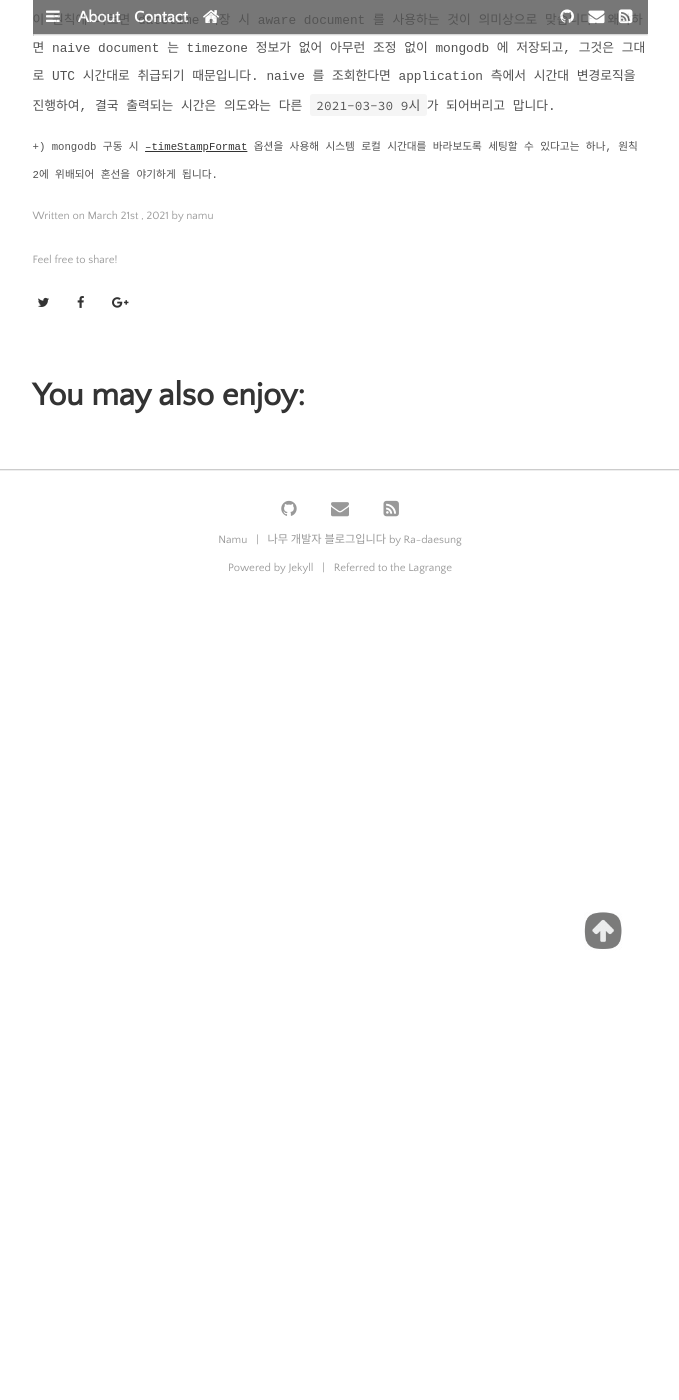
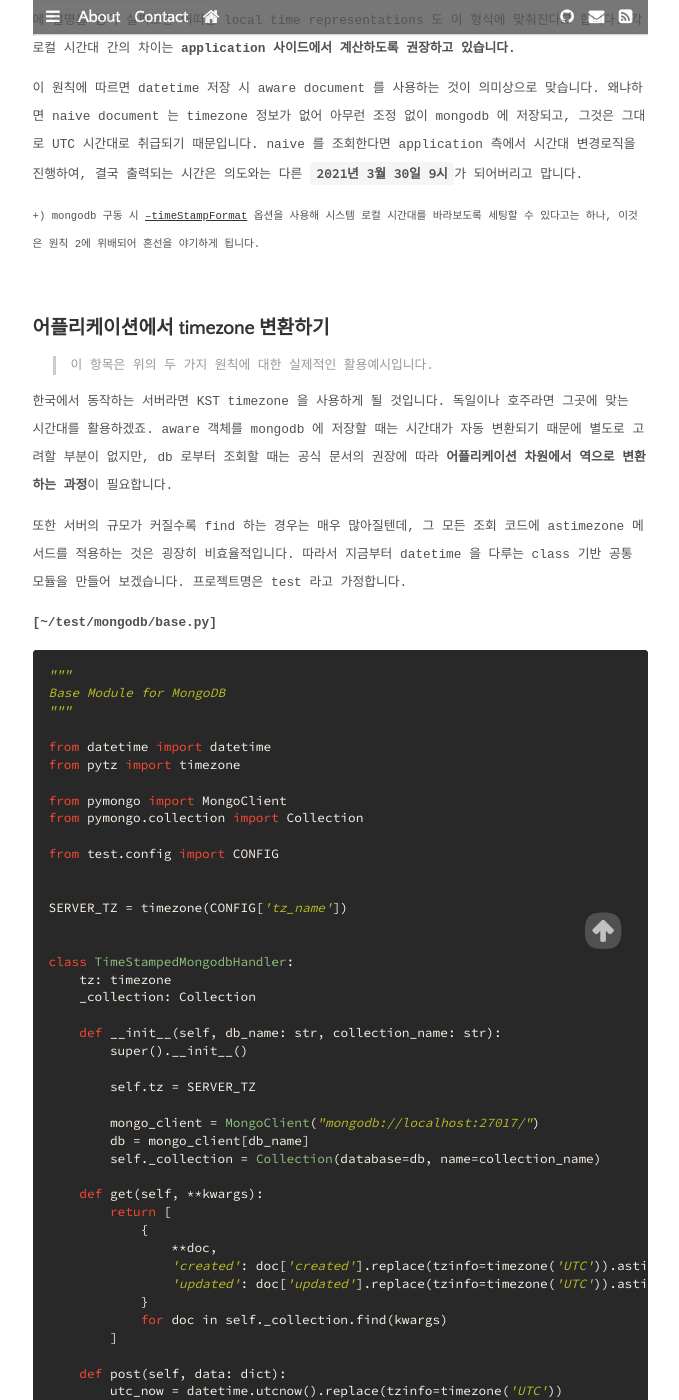
Before and after one commit to daesungRa/namu, a Jekyll site: the page built from _posts/solving-problem/2021-03-21-save-datetime-to-mongodb.markdown, in a window 1280 px wide and 1400 px high, scrolled down 3708 px. Shown: the whole window, without its empty margins (300-979 px from the left). Built offline with Jekyll 4.4.1, drawn with Linux system fonts in a browser that asks for light colours; some web fonts are replaced; some of the changed text lies outside the part shown.

Commit message:
post: Add contents to mongodb

````diff
--- a/_posts/solving-problem/2021-03-21-save-datetime-to-mongodb.markdown
+++ b/_posts/solving-problem/2021-03-21-save-datetime-to-mongodb.markdown
@@ -1,5 +1,5 @@
 ---
-title:  "MongoDB 에 datetime 객체를 저장할 때"
+title:  "MongoDB 에 datetime 객체를 저장하는 두 가지 원칙"
 created:   2021-03-21 17:04:25 +0900
 updated:   2021-03-30 01:25:31 +0900
 author: namu
@@ -14,7 +14,7 @@
 <br>
 ## 들어가며
 
-사실 NoSQL 뿐만 아니라 어느 형태의 DB 이든 datetime 데이터를 저장할 때는 고려할 점이 많습니다.
+사실 NoSQL 뿐만 아니라 어느 형태의 DB 이든 시간을 나타내는 객체를 다룰 때는 고려할 점이 많습니다.
 그 중 대표적인 것이 시간대를 지정하는 것인데,
 요즘의 웹앱 제품들은 국제화(Internationalization)를 염두에 두고 만들어지기 때문에 이는 중요한 이슈입니다.
 
@@ -22,15 +22,15 @@
 **[UTC 시간대](https://www.timeanddate.com/time/aboututc.html)를 표준으로 저장**됩니다.
 따라서 이와 다른 시간대라면 datetime 정보 제공 시 프로그램적으로 시간대(이하 timezone)를 조정하는 과정이 필요합니다.
 
-이 포스트는 python + mongodb 환경에서 datetime 객체를 저장할 때 지켜야 할 원칙에 대해 설명하겠습니다.
+이 포스트에서는 python + mongodb 환경에서 datetime 객체를 저장할 때 지켜야 할 두 가지 원칙에 대해 설명하고자 합니다.
 
 <br>
 ## Aware VS Naive
 
 파이썬의 **[datetime](https://docs.python.org/3/library/datetime.html)** 객체는
 tzinfo 속성값으로 timezone 정보를 포함할 수 있습니다.
-하지만 별도로 지정해주지 않으면 단순히 날짜+시간 정보만 저장됩니다(tzinfo 에는 NoneType class 가 저장됩니다).
-정말 단순히 날짜+시간만을 표현하는 것이죠. 이 경우 같은 datetime 객체에 대해서 한국과 미국에서는 서로 다른 시점으로 해석될 수 있습니다.
+하지만 별도로 지정해주지 않으면 단순히 날짜+시간 정보만 저장됩니다<small>(tzinfo 에는 기본적으로 NoneType class 가 저장됩니다)</small>.
+정말 단순히 날짜+시간만을 표현하는 것이죠. 이 경우 시차로 인해 같은 datetime 객체를 가지고도 한국과 미국에서 해석하는 시점이 다르게 됩니다.
 
 timezone 정보가 포함되지 않은 datetime 객체를 **"Naive"** 하다고 합니다.
 반대로 timezone 정보가 포함되어 있으면 **"Aware"** 상태라고 합니다.
@@ -84,8 +84,8 @@
 하지만 ```dt_naive``` 변수는 단순히 날짜+시간 정보만 포함하고 나머지 두 변수는 timezone 까지 지정되어 있습니다.
 이처럼 datetime 의 astimezone 메서드를 통해 tzinfo 를 설정할 수 있습니다.
 
-그런데 ```dt_aware_kst```와 ```dt_aware_utc```의 차이를 주목해 보세요. 서로 나타내는 날짜와 시간이 다릅니다.
-하지만 개발자는 datetime 객체에 포함된 tzinfo 를 통해 각각 한국 timezone 과 UTC 표준 timezone 이라는 사실을 알 수 있습니다.
+그런데 **```dt_aware_kst```와 ```dt_aware_utc```의 차이를 주목해 보세요.** 서로 나타내는 날짜와 시간이 다릅니다.
+하지만 개발자는 datetime 객체에 포함된 tzinfo 를 통해 각각 한국 시간대와 UTC 표준 시간대라는 사실을 알 수 있습니다.
 이 정보를 활용해 둘이 같은 시점이라는 사실도 도출해낼 수 있겠죠.
 
 > [datetime.astimezone](https://docs.python.org/3/library/datetime.html#datetime.datetime.astimezone)
@@ -95,6 +95,9 @@
 > [datetime.replace](https://docs.python.org/3/library/datetime.html#datetime.datetime.replace)
 >> replace(tzinfo=None) 메서드는 날짜 및 시간을 조정하지 않고 tzinfo 만 채워줍니다.
 >> 만약 None 을 넣는다면 datetime 객체에서 tzinfo 를 제거하는 효과가 있습니다.
+
+참고로 우리가 사용하는 UTC 와 KST 사이에 +9시간의 차이가 난다는 사실을 알고 있으면 좋습니다.
+<small>(두 aware 객체 사이의 시간차를 따져보세요!)</small>
 
 <br>
 ## Aware 객체를 mongodb 에 저장하기
@@ -131,7 +134,7 @@
 print(TEST_COLLECTION.find_one({'_id': kst_id})['dt'])  # 2021-03-29 15:00:00
 ```
 
-자, ```Check document``` 파트의 출력 결과를 보세요.
+자, ```# Check document``` 파트의 출력 결과를 보세요.
 분명 같은 날짜+시간을 나타내는 naive 와 aware 객체를 mongodb 에 저장했지만,
 저장된 결과를 불러오니 차이가 발생했습니다.
 
@@ -147,13 +150,80 @@
 [공식 문서](https://docs.mongodb.com/manual/tutorial/model-time-data/)를 보면,
 **```MongoDB stores times in UTC by default```** 라고 설명하고 있습니다.
 기본적으로 UTC 시간을 저장한다는 것이고, 뒤에 설명을 좀더 살펴보면 어떠한 local time representations 도 이 형식에 맞춰진다고 합니다.
-각 로컬 시간대 간의 차이는 application 사이드에서 계산하도록 권장하고 있습니다.
+각 로컬 시간대 간의 차이는 **application 사이드에서 계산하도록 권장하고 있습니다.**
 
 이 원칙에 따르면 datetime 저장 시 aware document 를 사용하는 것이 의미상으로 맞습니다.
 왜냐하면 naive document 는 timezone 정보가 없어 아무런 조정 없이 mongodb 에 저장되고, 그것은 그대로 UTC 시간대로 취급되기 때문입니다.
 naive 를 조회한다면 application 측에서 시간대 변경로직을 진행하여,
-결국 출력되는 시간은 의도와는 다른 ```2021-03-30 9시```가 되어버리고 맙니다.
+결국 출력되는 시간은 의도와는 다른 **```2021년 3월 30일 9시```**가 되어버리고 맙니다.
 
 <small>+) mongodb 구동 시
 [--timeStampFormat](https://docs.mongodb.com/manual/reference/program/mongos/#cmdoption-mongos-timestampformat)
-옵션을 사용해 시스템 로컬 시간대를 바라보도록 세팅할 수 있다고는 하나, 원칙 2에 위배되어 혼선을 야기하게 됩니다.</small>
+옵션을 사용해 시스템 로컬 시간대를 바라보도록 세팅할 수 있다고는 하나, 이것은 원칙 2에 위배되어 혼선을 야기하게 됩니다.</small>
+
+<br>
+## 어플리케이션에서 timezone 변환하기
+
+> 이 항목은 위의 두 가지 원칙에 대한 실제적인 활용예시입니다.
+
+한국에서 동작하는 서버라면 KST timezone 을 사용하게 될 것입니다. 독일이나 호주라면 그곳에 맞는 시간대를 활용하겠죠.
+aware 객체를 mongodb 에 저장할 때는 시간대가 자동 변환되기 때문에 별도로 고려할 부분이 없지만,
+db 로부터 조회할 때는 공식 문서의 권장에 따라 **어플리케이션 차원에서 역으로 변환하는 과정**이 필요합니다.
+
+또한 서버의 규모가 커질수록 find 하는 경우는 매우 많아질텐데, 그 모든 조회 코드에 astimezone 메서드를 적용하는 것은 굉장히 비효율적입니다.
+따라서 지금부터 datetime 을 다루는 class 기반 공통 모듈을 만들어 보겠습니다. 프로젝트명은 test 라고 가정합니다.
+
+**[~/test/mongodb/base.py]**
+```python
+"""
+Base Module for MongoDB
+"""
+
+from datetime import datetime
+from pytz import timezone
+
+from pymongo import MongoClient
+from pymongo.collection import Collection
+
+from test.config import CONFIG
+
+
+SERVER_TZ = timezone(CONFIG['tz_name'])
+
+
+class TimeStampedMongodbHandler:
+    tz: timezone
+    _collection: Collection
+
+    def __init__(self, db_name: str, collection_name: str):
+        super().__init__()
+
+        self.tz = SERVER_TZ
+
+        mongo_client = MongoClient("mongodb://localhost:27017/")
+        db = mongo_client[db_name]
+        self._collection = Collection(database=db, name=collection_name)
+
+    def get(self, **kwargs):
+        return [
+            {
+                **doc,
+                'created': doc['created'].replace(tzinfo=timezone('UTC')).astimezone(tz=self.tz),
+                'updated': doc['updated'].replace(tzinfo=timezone('UTC')).astimezone(tz=self.tz),
+            }
+            for doc in self._collection.find(kwargs)
+        ]
+
+    def post(self, data: dict):
+        utc_now = datetime.utcnow().replace(tzinfo=timezone('UTC'))
+        return self._collection.insert_one(document={
+            **data,
+            'created': utc_now.astimezone(tz=SERVER_TZ),
+            'updated': utc_now.astimezone(tz=SERVER_TZ),
+        }).inserted_id
+```
+
+<br>
+## 원칙 정리
+
+datetime 객체를 mongodb 에 저장할 때는 항상 aware datetime 객체를 사용하고, db 에 저장되는 모든 날짜+시간정보는 UTC timezone 기준으로
````
